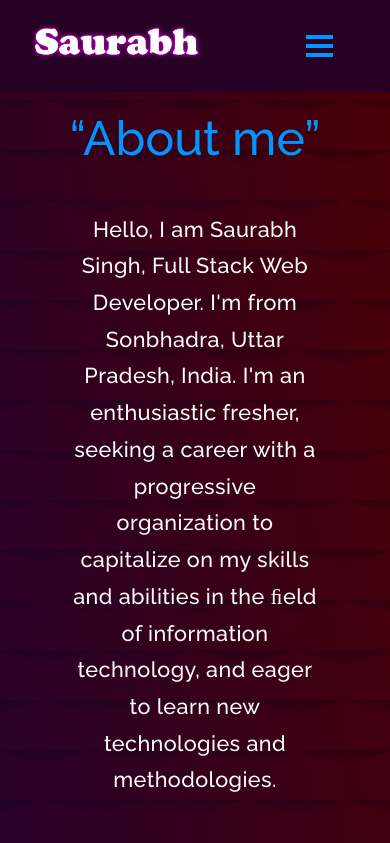
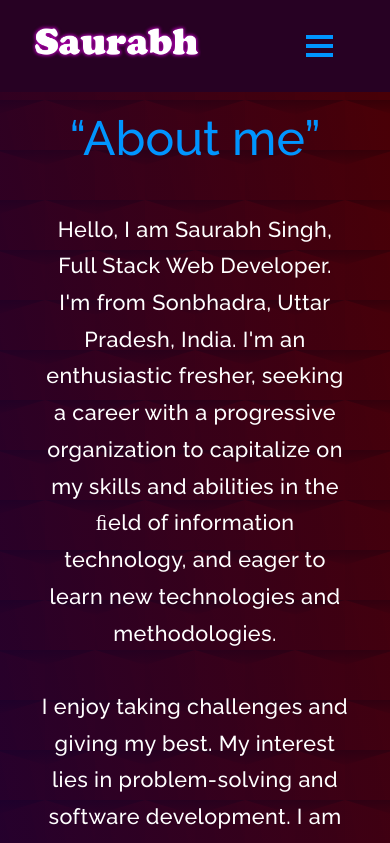
Before and after one commit to SaurabhSinghRbz/my-portfolio, a React (Create React App) app: page /about in a window 390 px wide. Shown: the top 843 px of the page. Built offline with nearby package versions, Linux system fonts and the light colour scheme.

Commit message:
updating screen width of about section

```diff
--- a/src/style.css
+++ b/src/style.css
@@ -379,6 +379,12 @@ html {
   margin: auto;
 }
 
+@media (max-width: 420px) {
+  .home-about-section {
+    max-width: 95%;
+  }
+}
+
 .home-contect-section {
   position: relative !important;
   padding-bottom: 49px !important;
@@ -400,6 +406,7 @@ html {
   line-height: 1.7em !important;
   letter-spacing: .02em;
   text-align: center;
+  font-weight: normal;
 }
 
 .home-about-social {
```
